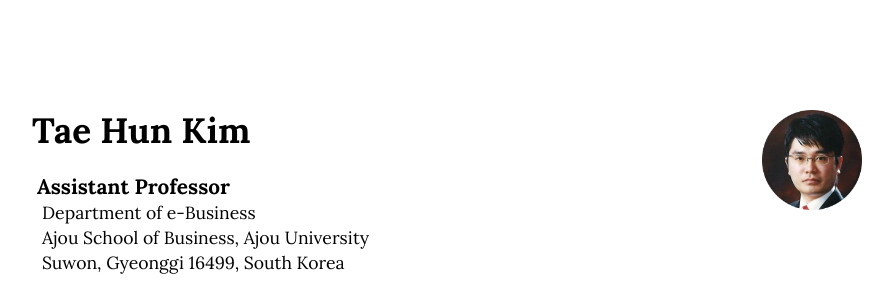
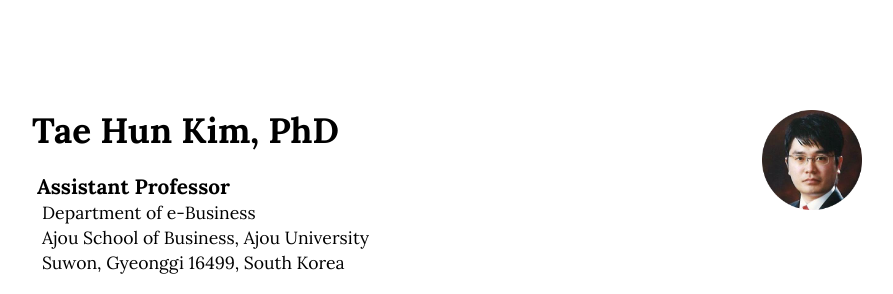
Before and after one commit to istaehun/taehun, a Jekyll site: the page built from index.html, in a window 1280 px wide and 900 px high. Shown: the top 294 px of the window, without its empty margins (188-1081 px from the left). Built offline with Jekyll 4.4.1, drawn with Linux system fonts in a browser that asks for light colours; nearby versions of some CDN libraries; some of the changed text lies outside the part shown.

Commit message:
Update _config.yml

```diff
--- a/_config.yml
+++ b/_config.yml
@@ -15,7 +15,7 @@
 # in the templates via {{ site.myvariable }}.
 title: Tae Hun Kim, PhD
 email: taehunkim@ajou.ac.kr
-name: Tae Hun Kim
+name: Tae Hun Kim, PhD
 description: > # this means to ignore newlines until "baseurl:"
   Write an awesome description for your new site here. You can edit this
   line in _config.yml. It will appear in your document head meta (for
```
